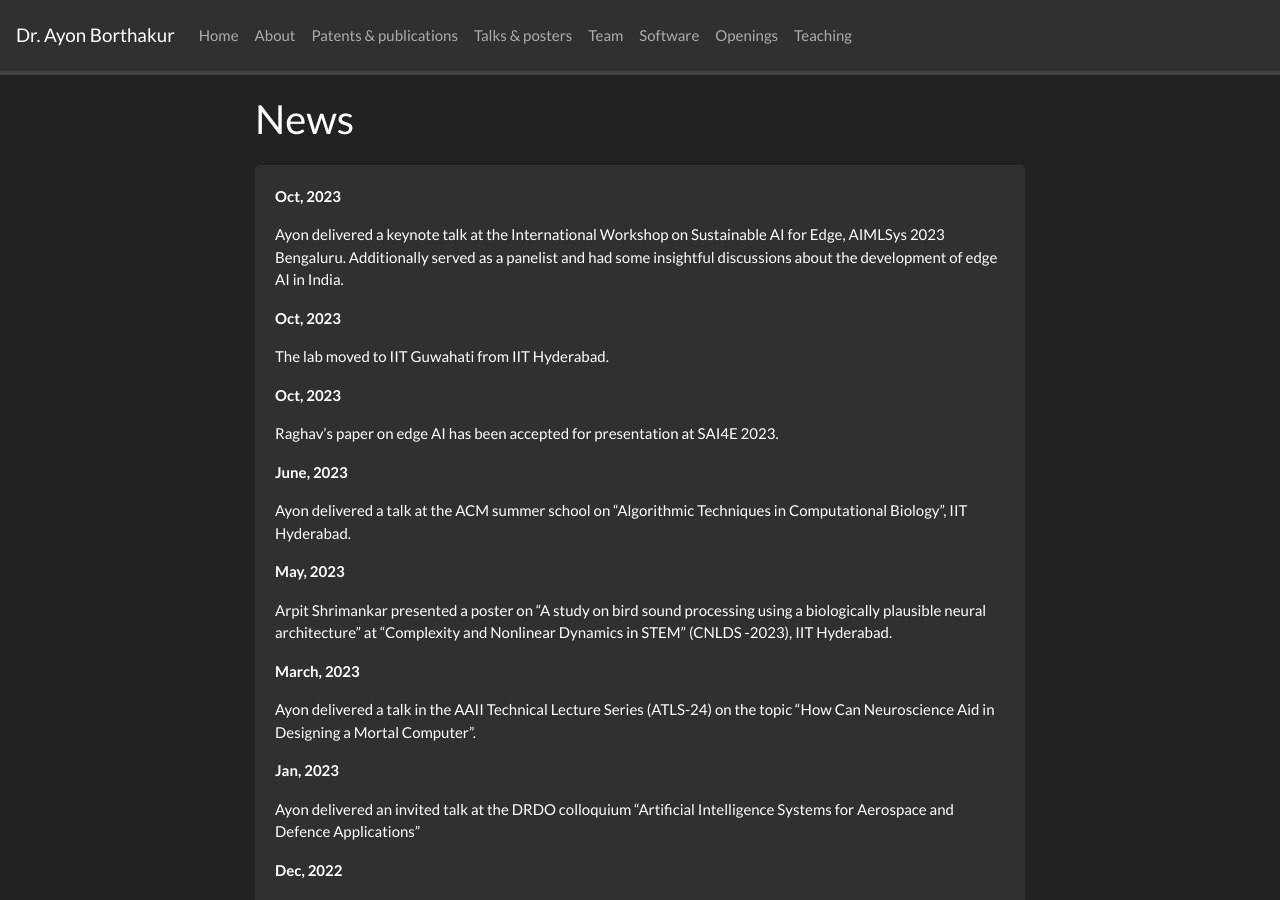
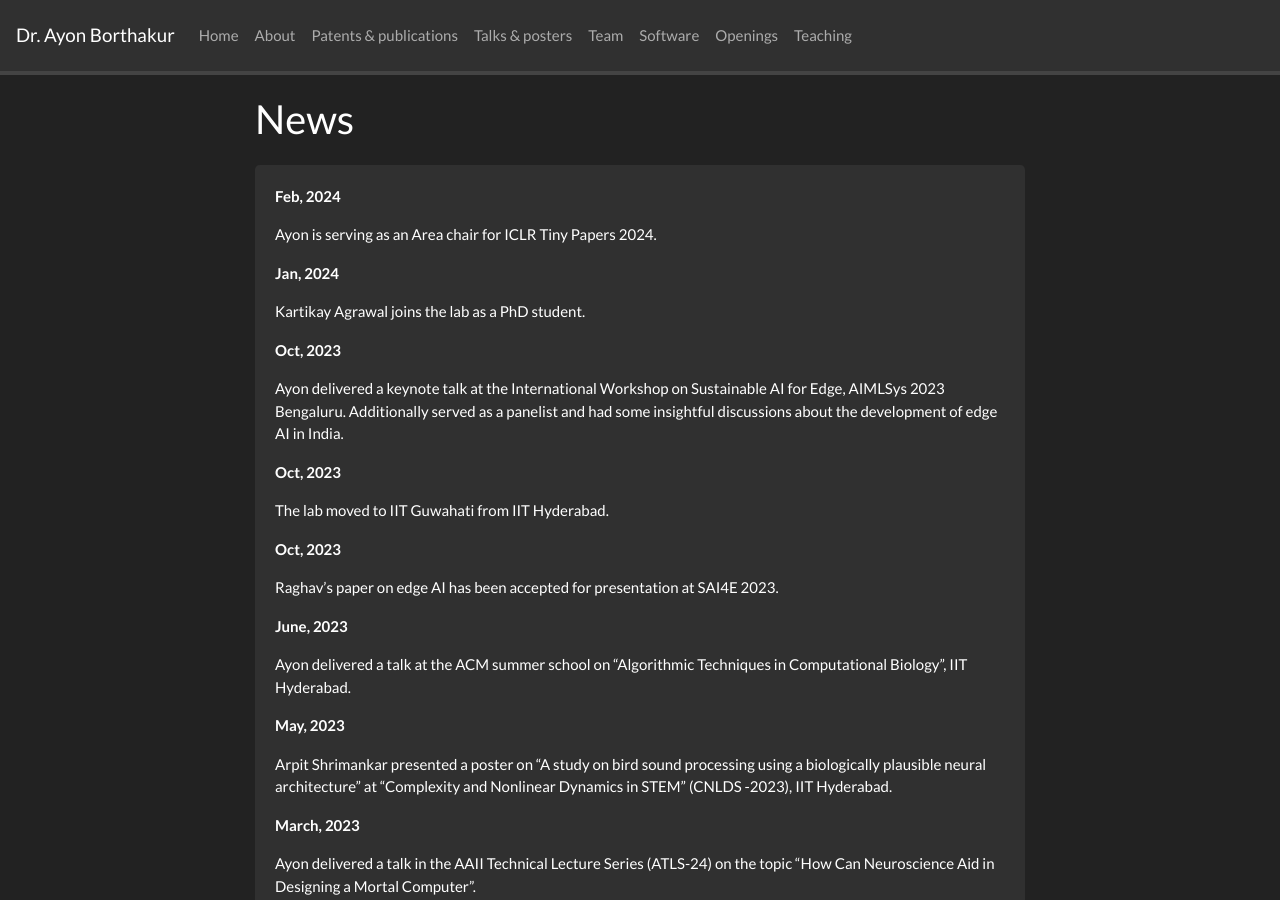
Before and after one commit to BorthakurAyon/borthakurayon.github.io, a Jekyll site: the page built from _pages/allnews.md, in a window 1280 px wide and 900 px high. Built offline with Jekyll 4.4.1, drawn with Linux system fonts in a browser that asks for light colours; nearby versions of some CDN libraries; a style sheet for code colours, icons or effects is not loaded.

Commit message:
Update news.yml

```diff
--- a/_data/news.yml
+++ b/_data/news.yml
@@ -1,3 +1,9 @@
+- date:  Feb, 2024
+  headline: Ayon is serving as an Area chair for ICLR Tiny Papers 2024.
+
+- date:  Jan, 2024
+  headline: Kartikay Agrawal joins the lab as a PhD student.
+
 - date:  Oct, 2023
   headline: Ayon delivered a keynote talk at the International Workshop on Sustainable AI for Edge, AIMLSys 2023 Bengaluru. Additionally served as a panelist and had some insightful discussions about the development of edge AI in India.
 
```
